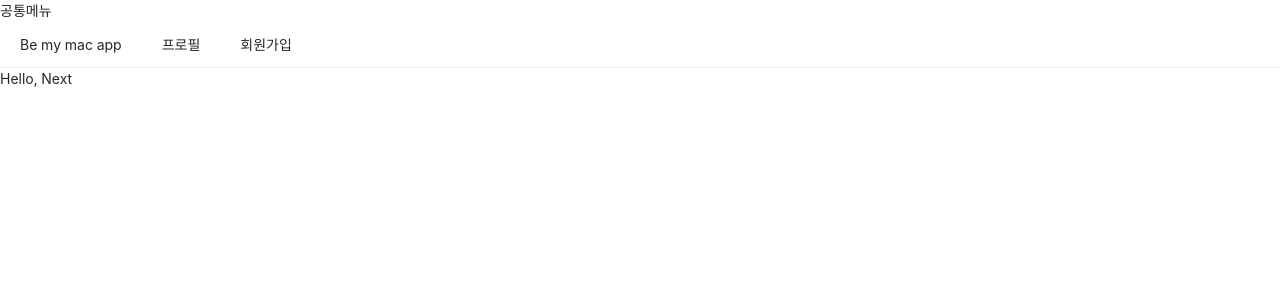
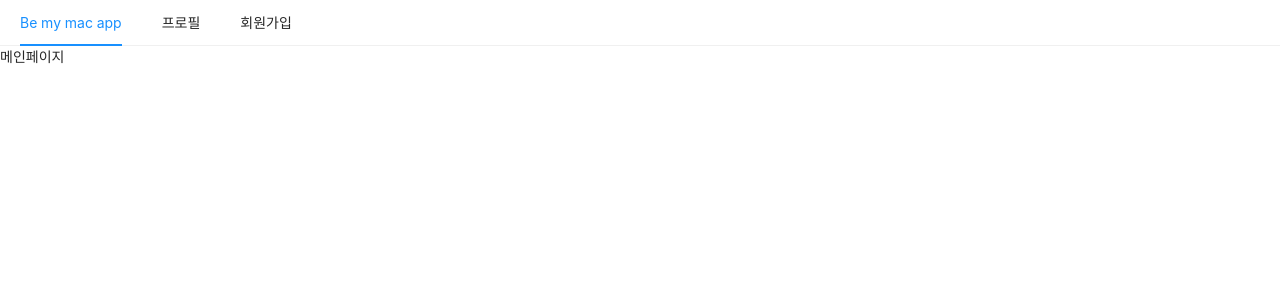
Before and after one commit to rudqo14/twitter-sns-project, a Next.js app in the folder Frontend/: page / in a window 1280 px wide. Shown: the top 300 px of the page. Built offline with nearby package versions, Linux system fonts and the light colour scheme.

Commit message:
Add:공통으로 들어가는 레이아웃 적용

```diff
--- a/Frontend/components/appLayout.tsx
+++ b/Frontend/components/appLayout.tsx
@@ -2,6 +2,7 @@ import React from "react";
 import Link from "next/link";
 import { Menu } from "antd";
 
+// const AppLayout = ({ children }: AppLayout) => {
 const AppLayout = ({ children }: AppLayout) => {
   return (
     <div>
--- a/Frontend/pages/_app.tsx
+++ b/Frontend/pages/_app.tsx
@@ -1,13 +1,19 @@
+import AppLayout from "../components/appLayout";
+import type { AppProps } from "next/app";
 import "antd/dist/antd.css";
-import type { AppProps } from "next/app";
 
-const App = ({ Component, pageProps }: AppProps) => {
+const App = ({ Component }: AppProps) => {
   return (
     <>
-      <div>공통메뉴</div>
-      <Component {...pageProps} />
+      <AppLayout>
+        <Component />
+      </AppLayout>
     </>
   );
 };
 
+// type AppProps = {
+//   Component: React.ElementType;
+// };
+
 export default App;
--- a/Frontend/pages/index.tsx
+++ b/Frontend/pages/index.tsx
@@ -1,11 +1,15 @@
 import React from "react";
+import Head from "next/head";
 import AppLayout from "../components/appLayout";
 
 const Home = () => {
   return (
-    <AppLayout>
-      <div>Hello, Next</div>
-    </AppLayout>
+    <>
+      <Head>
+        <title>Be my mac app</title>
+      </Head>
+      <div>메인페이지</div>
+    </>
   );
 };
 
```
Also changed, not shown: Frontend/pages/profile.tsx (+9 -1 lines), Frontend/pages/signup.tsx (+9 -1 lines).
